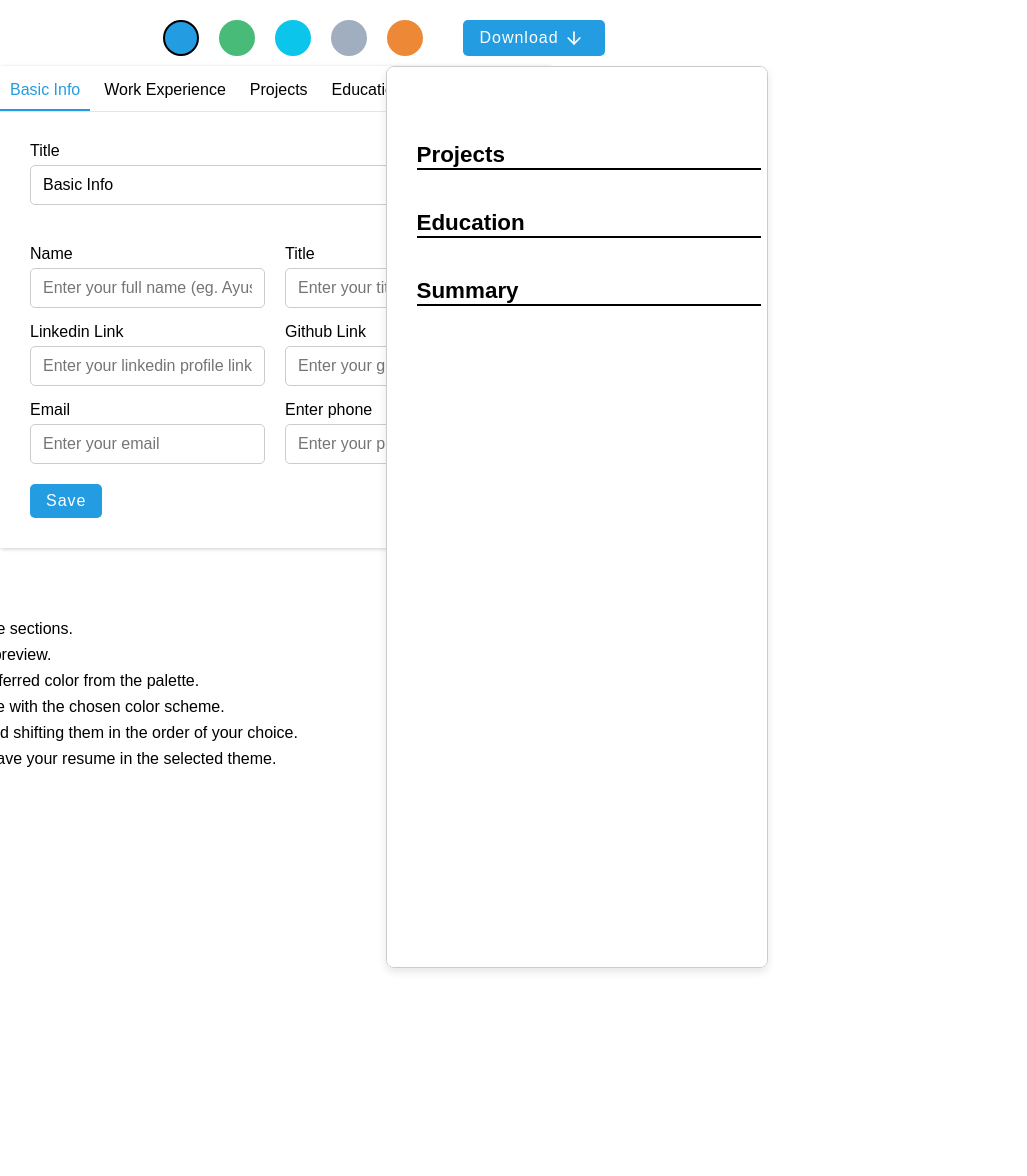
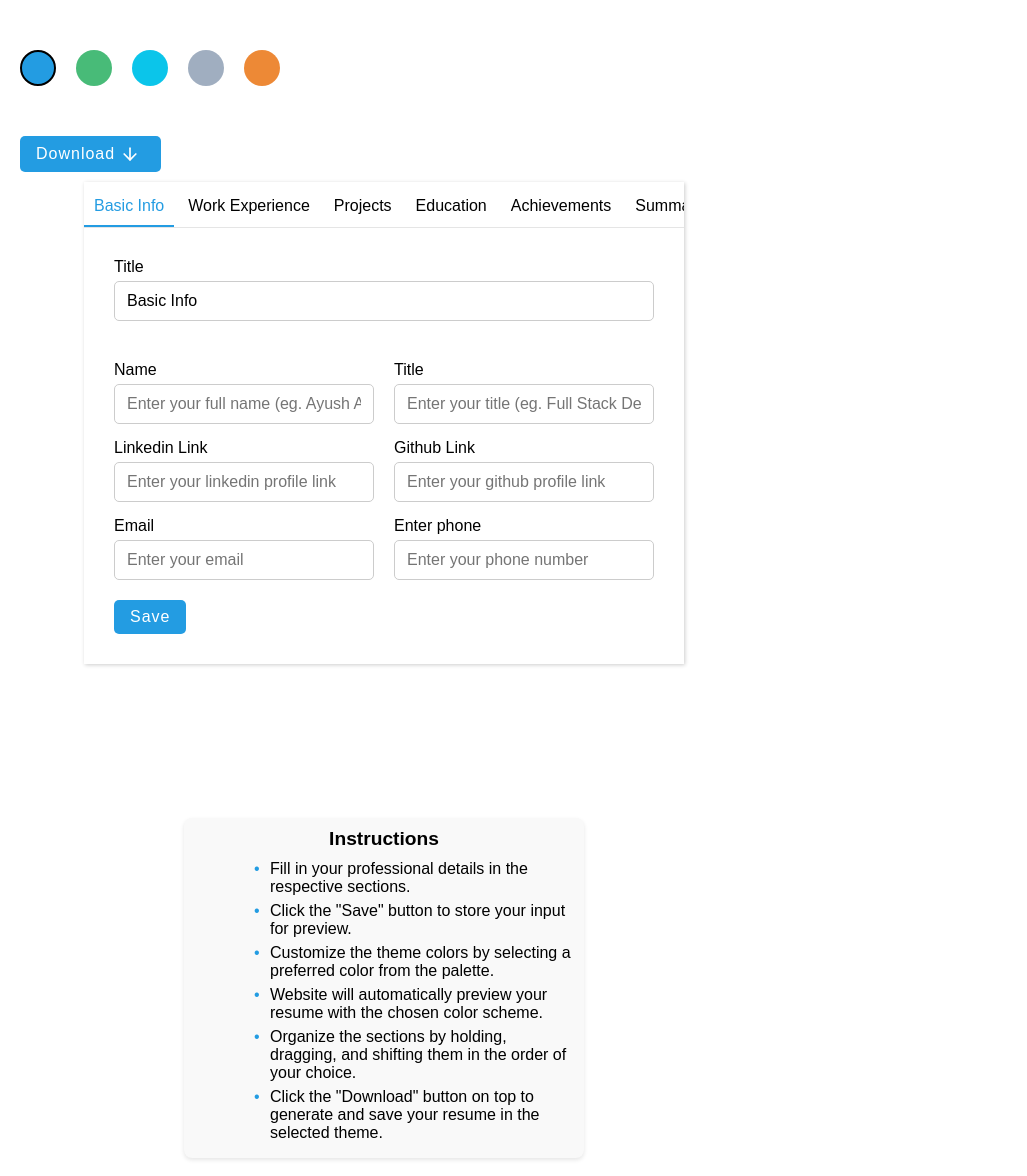
Before and after one commit to ayushanand2003/react_resume-builder, a React (Create React App) app: page / in a window 768 px wide. Shown: the part 820-1996 px from the top of the page, 1027 px wide, since content can reach past the window. Before the commit the page ends 1788 px from the top, so only its background shows below. Built offline with nearby package versions, Linux system fonts and the light colour scheme.

Commit message:
updated body 22oct

```diff
--- a/src/components/Body/Body.js
+++ b/src/components/Body/Body.js
@@ -94,7 +94,20 @@ function Body() {
       information={resumeInformation}
       setInformation={setResumeInformation}
     />
+
+<div className={styles.instructions}>
+  <h3>Instructions</h3>
+  <ul>
+    <li>Fill in your professional details in the respective sections.</li>
+    <li>Click the "Save" button to store your input for preview.</li>
+    <li>Customize the theme colors by selecting a preferred color from the palette.</li>
+    <li>Website will automatically preview your resume with the chosen color scheme.</li>
+    <li>Organize the sections by holding, dragging, and shifting them in the order of your choice.</li>
+    <li>Click the "Download" button on top to generate and save your resume in the selected theme.</li>
+  </ul>
+</div>
   </div>
+
   <div className={`${styles.resumeContainer} ${styles.panel}`}>
     <Resume
       ref={resumeRef}
@@ -105,17 +118,7 @@ function Body() {
   </div>
 </div>
 
-<div className={styles.instructions}>
-  <h3>Instructions:</h3>
-  <ul>
-    <li>Fill in your professional details in the respective sections.</li>
-    <li>Click the "Save" button to store your input for preview.</li>
-    <li>Customize the theme colors by selecting a preferred color from the palette.</li>
-    <li>Website will automatically preview your resume with the chosen color scheme.</li>
-    <li>Organize the sections by holding, dragging, and shifting them in the order of your choice.</li>
-    <li>Click the "Download" button to generate and save your resume in the selected theme.</li>
-  </ul>
-</div>
+
 </div>
 
   );
--- a/src/components/Body/Body.module.css
+++ b/src/components/Body/Body.module.css
@@ -4,33 +4,34 @@
   align-items: center;
   width: 100vw;
   height: 100vh;
-  /* overflow: auto; Add overflow for scrolling if necessary */
+  padding-bottom: 50px; /* Added padding to create space for instructions */
+
 }
 
 .topRow {
   display: flex;
   gap: 5px;
   width: 100%;
-  margin-top: 0px; /* Adjust margin as needed */
+  margin-top: 0px;
 }
 
 .editorContainer,
 .resumeContainer {
   flex: 1;
-  min-width: 45vw; /* Adjust the width as needed */
+  min-width: 45vw;
 }
 
 .panel {
-  width: 100%; /* Set panel width to 100% */
+  width: 100%;
 }
 
 .toolbar {
   width: 100%;
   display: flex;
   gap: 40px;
-  justify-content: center; /* Center the content in the toolbar */
+  justify-content: center;
   align-items: center;
-  margin-bottom: 10px; /* Add margin at the bottom */
+  margin-bottom: 10px;
 }
 
 .colors {
@@ -72,36 +73,53 @@
 
 .resumeContainer {
   flex: 1;
-  min-width: 40vw; /* Adjust the width as needed */
-  overflow-y: auto; /* Add scroll if content overflows */
-  border: 1px solid #ccc; /* Add border for visual separation */
-  border-radius: 8px; /* Add some border radius for aesthetics */
-  box-shadow: 0 4px 8px rgba(0, 0, 0, 0.1); /* Add a slight shadow */
-  background-color: #fff; /* Set a background color */
+  min-width: 40vw;
+  overflow-y: auto;
+  border: 1px solid #ccc;
+  border-radius: 8px;
+  box-shadow: 0 4px 8px rgba(0, 0, 0, 0.1);
+  background-color: #fff;
 }
 
 .resumeContainer .resumeContent {
-  padding: 20px; /* Add some padding for spacing */
-  max-height: 100%; /* Allow content to take full height */
+  padding: 20px;
+  max-height: 100%;
 }
 
 .resumeContainer .resumeContent::-webkit-scrollbar {
-  width: 8px; /* Set scrollbar width */
+  width: 8px;
 }
 
 .resumeContainer .resumeContent::-webkit-scrollbar-thumb {
-  background-color: #888; /* Set scrollbar thumb color */
-  border-radius: 4px; /* Add border radius to thumb */
+  background-color: #888;
+  border-radius: 4px;
 }
 
 .resumeContainer .resumeContent::-webkit-scrollbar-track {
-  background-color: #f5f5f5; /* Set scrollbar track color */
+  background-color: #f5f5f5;
 }
 
 .instructions {
-  margin-left:-800px;
-  margin-top: -380px;
   font-size: 1rem;
+  text-align: center;
+  margin-top: 10px; /* Adjusted margin to bring it closer to the editor menu */
+  width: 100%; /* Make sure instructions span the full width */
+}
+
+.editorContainer {
+  position: relative;
+}
+
+.instructions {
+  position: absolute;
+  bottom: 100;
+  left: 50%;
+  transform: translateX(-50%);
+  width: 80%; /* Adjust width as needed */
+  background-color: #f9f9f9; /* Added background color for clarity */
+  border-radius: 8px; /* Added border radius for aesthetics */
+  padding: 10px; /* Added padding for spacing */
+  box-shadow: 0 2px 4px rgba(0, 0, 0, 0.1); /* Added shadow for separation */
 }
 
 .instructions h3 {
@@ -117,6 +135,7 @@
 
 .instructions li {
   margin-bottom: 8px;
+  text-align: left; /* Align text to the left */
 }
 
 .instructions li:before {
@@ -127,14 +146,61 @@
   margin-left: -1em;
 }
 
+@media (max-width: 768px) {
+  .container {
+    padding: 20px; /* Adjust padding for mobile */
+  }
 
-@media (min-width: 768px) {
   .topRow {
-    flex-direction: row; /* Switch back to row layout on larger screens */
+    flex-direction: column; /* Stack items in top row */
+    align-items: center;
   }
 
   .editorContainer,
+  .resumeContainer,
+  .instructions {
+    width: 100%; /* Set a percentage width */
+    max-width: 600px; /* Set a maximum width */
+  }
+
   .resumeContainer {
-    min-width: 45vw; /* Adjust the width as needed for larger screens */
+    margin-left: 50%;
+    min-width: 120vw; /* Adjust width for mobile */
+    max-width: 600px; /* Set a maximum width */
   }
+
+
+  .editorContainer {
+    margin-bottom: 20px; /* Add space between editor and other containers */
+  }
+
+  .toolbar {
+    flex-direction: column; /* Stack items in toolbar */
+    align-items: flex-start; /* Align toolbar items to left */
+  }
+
+  .colors {
+    margin-top: 10px; /* Add space between colors and download button */
+  }
+
+  .downloadButton {
+    margin-top: 10px; /* Add space above download button */
+  }
+
+
+    .instructions {
+      position: relative;
+      width: 50vh;
+      margin: 20vw 0; /* Separate top and bottom margins */
+      text-align: center; /* Corrected alignment property */
+    }
+
+    .instructions ul {
+      padding-left: 20%;
+    }
+
+    .instructions li {
+      margin-bottom: 6px;
+      text-align: left; /* Align text to left */
+    }
 }
```
